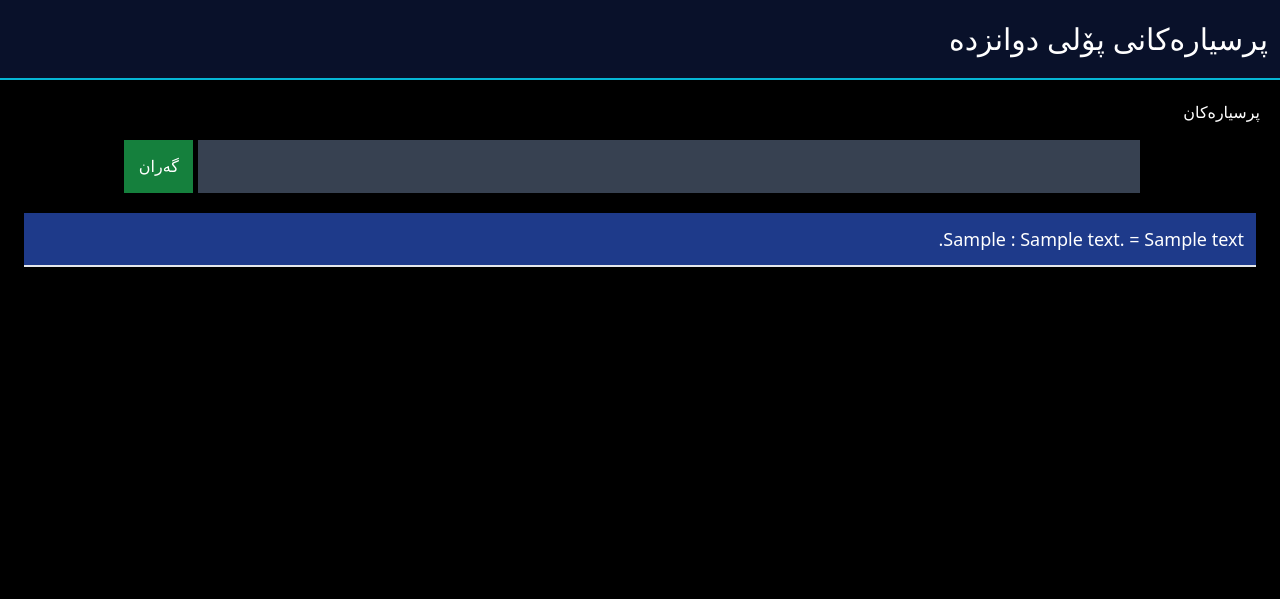
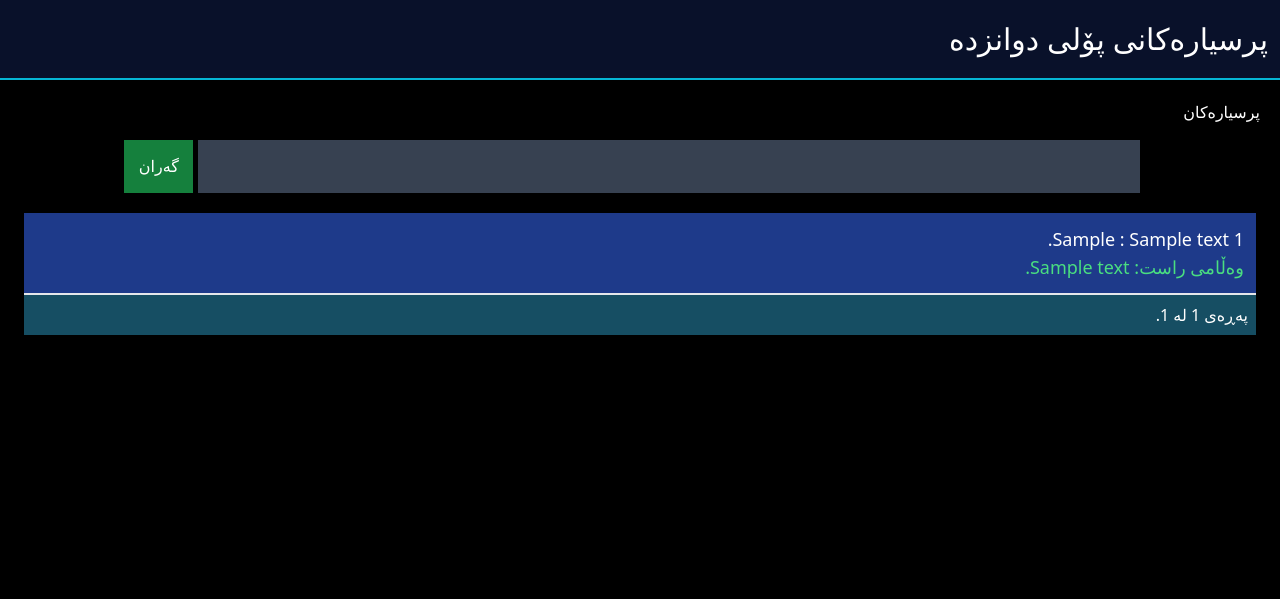
Before and after one commit to arkan-leki/poli6api, a Django app: page / in a window 1280 px wide. Shown: the top 599 px of the page. Run offline with Django 4.2, Linux system fonts and the light colour scheme; tables that the repository leaves empty hold one stand-in row (values such as "Sample post"); some libraries are stand-ins or nearby versions.

Commit message:
template

```diff
--- a/api/admin.py
+++ b/api/admin.py
@@ -22,7 +22,7 @@ class QuestionAdmin(admin.ModelAdmin):
     #     )
 
     model = Question
-    list_display = ('text', 'quize', 'correct_answare')
+    list_display = ('text', 'quize', 'correct_answare','date_create','add_date')
     list_filter = ['quize']
     inlines = [AnswaresInline]
 
--- a/api/models.py
+++ b/api/models.py
@@ -4,6 +4,7 @@ from django.db.models.aggregates import Max
 from ckeditor.fields import RichTextField
 
 # Create your models here.
+
 
 class MyAccountManager(BaseUserManager):
     def create_user(self, email, username, password=None):
@@ -112,6 +113,10 @@ class Question(models.Model):
     text = RichTextField("پرسیار")
     quize = models.ForeignKey(
         Quize, related_name="q_quize", on_delete=models.CASCADE, verbose_name="وانە")
+    date_create = models.DateField(
+        verbose_name="بەروار", auto_now_add=True, blank=True)
+    add_date = models.DateTimeField(
+        verbose_name='رێکەوت', auto_now=True, blank=True)
 
     def __str__(self):
         return str(self.text)
--- a/api/templates/api/base.html
+++ b/api/templates/api/base.html
@@ -49,7 +49,7 @@
          </div>
      </div>
 
-     <div class="p-3">
+     <div class="p-3 mb-10">
          {% block content %} {% endblock content %}
      </div>
 
--- a/api/templates/api/question_list.html
+++ b/api/templates/api/question_list.html
@@ -12,9 +12,28 @@
     {% comment %} <div role="button" class="mx-2 p-3  bg-green-700 text-center"><a href={% url 'myapp:storage-add' %}>زیادکردنی کالا</a></div> {% endcomment %}
 </div>
 
-<ul class="p-3 ">
+<ul class="p-3 w-full">
     {% for storage in object_list %}
-    <li class="bg-blue-900 p-3 w-full text-lg border-b-2 "><a href="">{{ storage.quize }} : {{ storage.text|safe }} = {{ storage.correct_answare }} </a></li>
+    <li class="bg-blue-900 {% if storage.correct_answare == '' %} bg-red-400 {% endif %} p-3 w-full text-lg border-b-2 flex-1 flex-col "><a href="">{{ storage.pk }}  {{ storage.quize }} : {{ storage.text|safe }} </a> <p class=" text-green-400  {% if storage.correct_answare == '' %} text-red-700 {% endif %}"> وەڵامی راست: {{ storage.correct_answare }} {% if storage.correct_answare == '' %} دیارینەکراوە {% endif %} </p></li>
     {% endfor %}
+
+<div class="bg-cyan-900 flex flex-row space-x-3 p-2">
+    <span class="step-links">
+        {% if page_obj.has_next %}
+        <a href="?page={{ page_obj.paginator.num_pages }}" class=" text-xl text-green-400">last</a>
+        <a href="?page={{ page_obj.next_page_number }}" class=" text-xl text-green-400"><</a>
+    {% endif %}
+
+        <span class="text-base">
+            پەڕەی {{ page_obj.number }} لە {{ page_obj.paginator.num_pages }}.
+        </span>
+
+        {% if page_obj.has_previous %}
+        <a href="?page={{ page_obj.previous_page_number }}" class=" text-xl text-green-400">></a>
+        <a href="?page=1" class=" text-xl text-green-400">first</a>
+    {% endif %}
+
+    </span>
+</div>
 </ul>
 {% endblock %}
--- a/api/views.py
+++ b/api/views.py
@@ -6,3 +6,13 @@ from api.models import Question
 # @login_required(login_url='/accounts/login/')
 class QuestionListView(ListView):
     model = Question
+    paginate_by = 25
+    ordering = ['-date_create']
+
+    def get_queryset(self, **kwargs):
+        qs = super().get_queryset(**kwargs)
+        object_list = qs
+        query = self.request.GET.get('title')
+        if query:
+            object_list = self.model.objects.filter(text__icontains=query)
+        return object_list
```
Also changed, not shown: api/migrations/0004_question_add_date_question_date_create.py (added).
